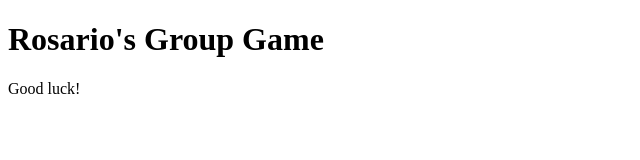
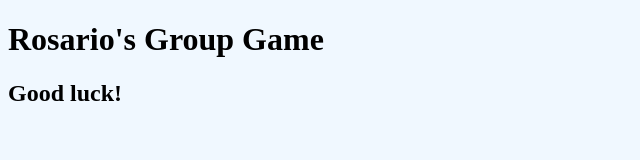
Before and after one commit to DaniPinelli/Game, a plain HTML site: page index.html in a window 1280 px wide. Shown: the whole page, without its empty margins (0-640 px from the left). Drawn offline with Linux system fonts and the light colour scheme.

Commit message:
First steps

```diff
--- a/index.html
+++ b/index.html
@@ -6,11 +6,15 @@
     <meta http-equiv="X-UA-Compatible" content="IE=edge">
     <meta name="viewport" content="width=device-width, initial-scale=1.0">
     <title>Game</title>
+    <link rel="stylesheet" href="style.css">
 </head>
 
 <body>
     <h1>Rosario's Group Game</h1>
-    Good luck!
+    <h2>Good luck!</h2>
+
+    <script src="index.js"></script>
+
 </body>
 
 </html>
--- /dev/null
+++ b/style.css
@@ -0,0 +1,3 @@
+body {
+    background: aliceblue;
+}
```
